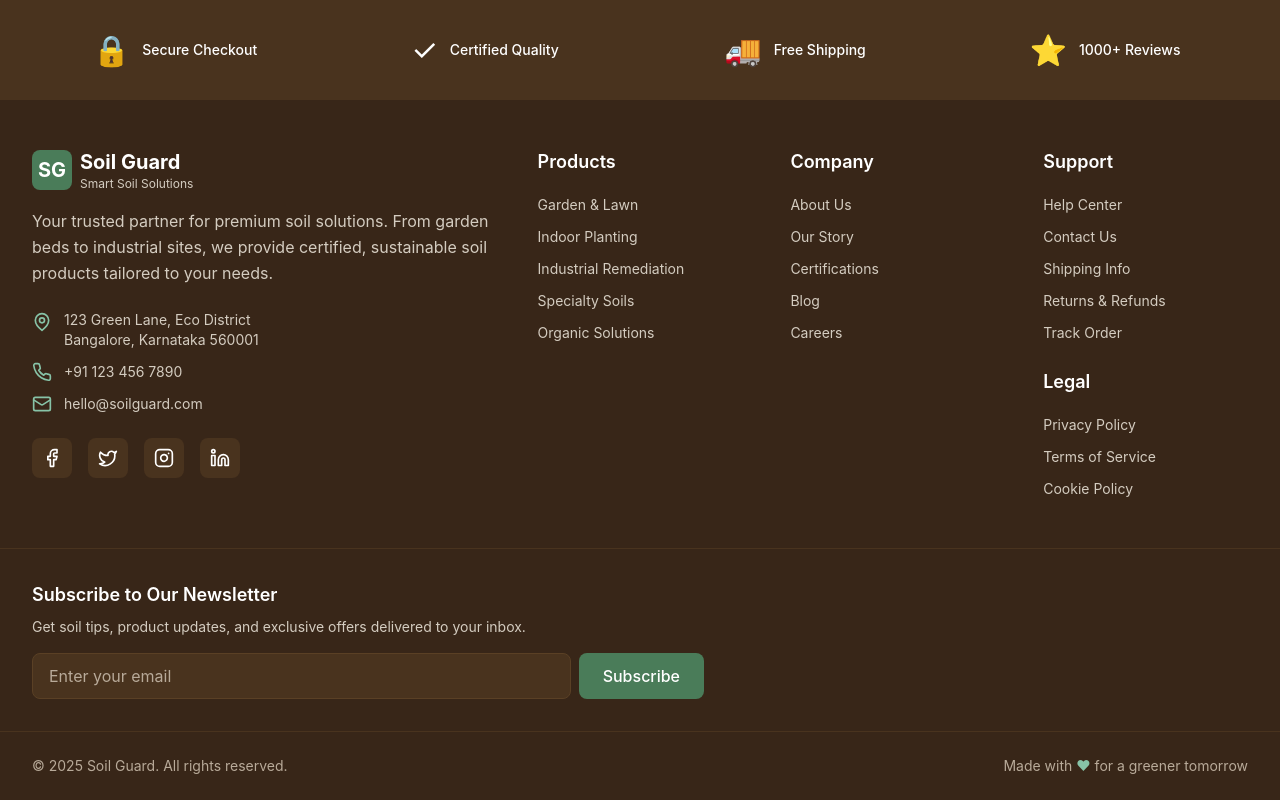
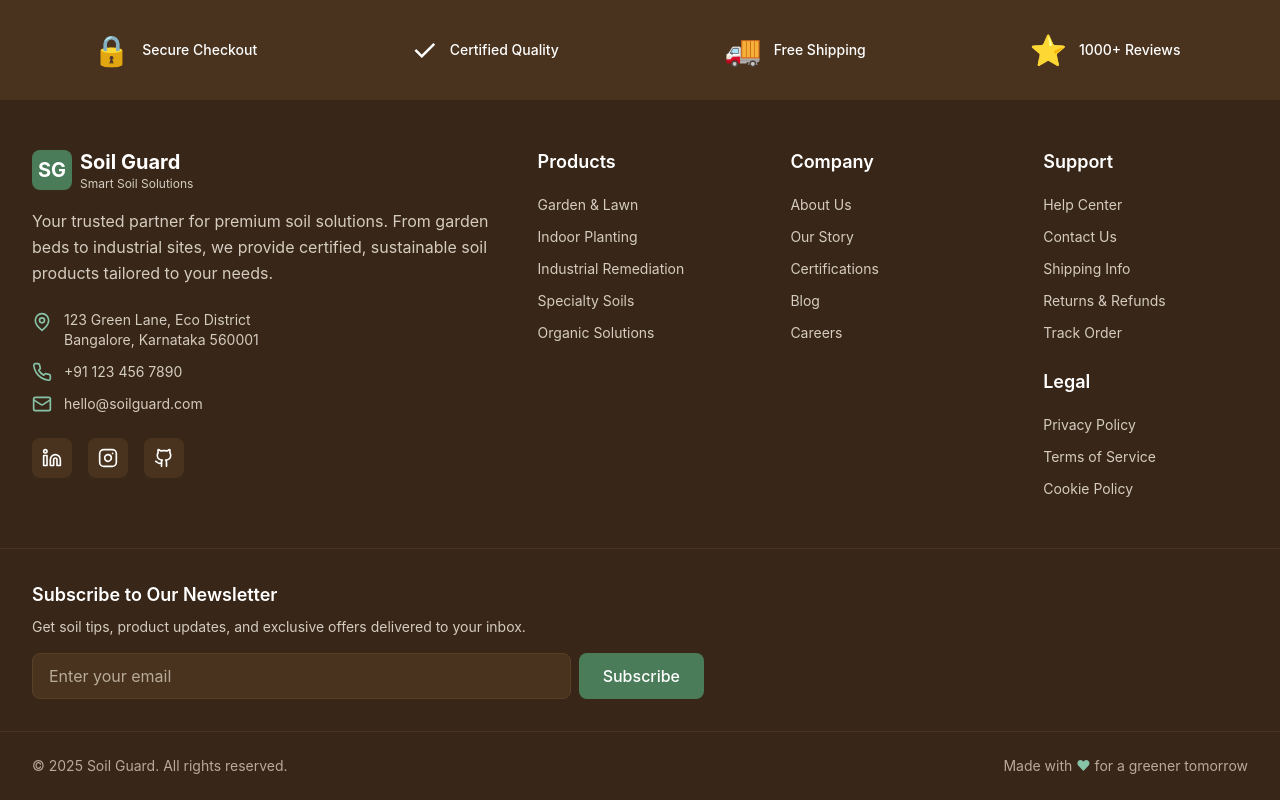
Before and after one commit to ankitsingh794/Soil-Guard, a Next.js app: page / in a window 1280 px wide. Shown: the part 6042-6842 px from the top of the page. Built offline with nearby package versions, Linux system fonts and the light colour scheme.

Commit message:
Update footer with real LinkedIn and Instagram links, add GitHub placeholder

```diff
--- a/src/components/layout/Footer.tsx
+++ b/src/components/layout/Footer.tsx
@@ -1,6 +1,6 @@
 import React from 'react';
 import Link from 'next/link';
-import { Facebook, Twitter, Instagram, Linkedin, Mail, Phone, MapPin } from 'lucide-react';
+import { Github, Instagram, Linkedin, Mail, Phone, MapPin } from 'lucide-react';
 
 const Footer: React.FC = () => {
   const currentYear = new Date().getFullYear();
@@ -106,25 +106,16 @@ const Footer: React.FC = () => {
             {/* Social links */}
             <div className="flex items-center gap-4 mt-6">
               <a
-                href="https://facebook.com"
+                href="https://www.linkedin.com/in/soil-guard-166878386?utm_source=share&utm_campaign=share_via&utm_content=profile&utm_medium=android_app"
                 target="_blank"
                 rel="noopener noreferrer"
                 className="w-10 h-10 rounded-lg bg-soil-700 hover:bg-botanical-500 flex items-center justify-center transition-colors"
-                aria-label="Facebook"
+                aria-label="LinkedIn"
               >
-                <Facebook className="w-5 h-5" />
+                <Linkedin className="w-5 h-5" />
               </a>
               <a
-                href="https://twitter.com"
-                target="_blank"
-                rel="noopener noreferrer"
-                className="w-10 h-10 rounded-lg bg-soil-700 hover:bg-botanical-500 flex items-center justify-center transition-colors"
-                aria-label="Twitter"
-              >
-                <Twitter className="w-5 h-5" />
-              </a>
-              <a
-                href="https://instagram.com"
+                href="https://www.instagram.com/soil_guard?igsh=d3M3d2psejRodDA="
                 target="_blank"
                 rel="noopener noreferrer"
                 className="w-10 h-10 rounded-lg bg-soil-700 hover:bg-botanical-500 flex items-center justify-center transition-colors"
@@ -133,13 +124,14 @@ const Footer: React.FC = () => {
                 <Instagram className="w-5 h-5" />
               </a>
               <a
-                href="https://linkedin.com"
+                href="#"
                 target="_blank"
                 rel="noopener noreferrer"
                 className="w-10 h-10 rounded-lg bg-soil-700 hover:bg-botanical-500 flex items-center justify-center transition-colors"
-                aria-label="LinkedIn"
+                aria-label="GitHub"
+                title="GitHub link coming soon"
               >
-                <Linkedin className="w-5 h-5" />
+                <Github className="w-5 h-5" />
               </a>
             </div>
           </div>
```
